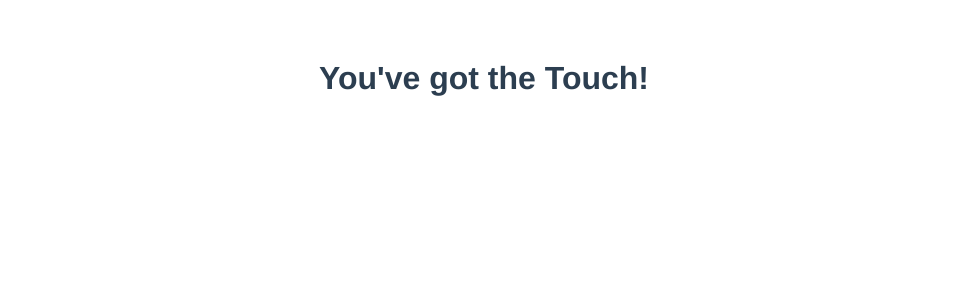
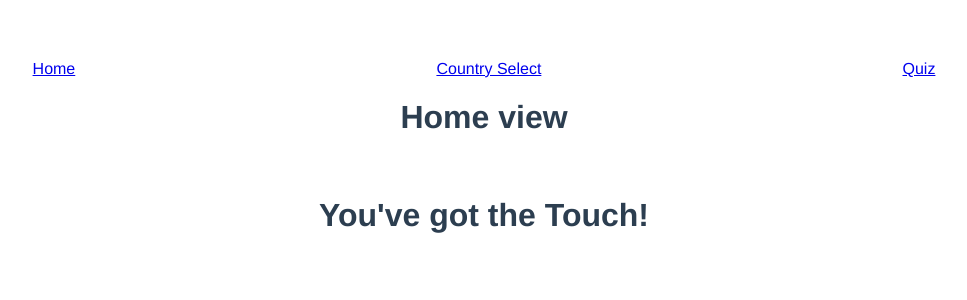
Before and after one commit to StewartMacLeman/Project-Mapps, a Vue app in the folder client/: page /#/ in a window 1280 px wide. Shown: the top 300 px of the page, without its empty margins (156-1123 px from the left). Built offline with nearby package versions, Linux system fonts and the light colour scheme.

Commit message:
Views set up.

```diff
--- a/client/package.json
+++ b/client/package.json
@@ -8,7 +8,8 @@
   },
   "dependencies": {
     "core-js": "^2.6.5",
-    "vue": "^2.6.10"
+    "vue": "^2.6.10",
+    "vue-router": "^3.0.6"
   },
   "devDependencies": {
     "@vue/cli-plugin-babel": "^3.8.0",
--- a/client/src/App.vue
+++ b/client/src/App.vue
@@ -1,7 +1,15 @@
 <template>
   <div id="app">
-    <h1>You've got the Touch!</h1>
+    <nav>
+      <router-link :to="{ name: 'home' }">Home</router-link>
+      <router-link :to="{ name: 'country-select' }">Country Select</router-link>
+      <router-link :to="{ name: 'quiz' }">Quiz</router-link>
+    </nav>
+    <div class="">
+      <router-view id="view"></router-view>
+    </div>
   </div>
+
 </template>
 
 <script>
@@ -22,4 +30,9 @@ export default {
   color: #2c3e50;
   margin-top: 60px;
 }
+
+nav {
+  display: flex;
+  justify-content: space-around;
+}
 </style>
--- a/client/src/main.js
+++ b/client/src/main.js
@@ -1,8 +1,10 @@
 import Vue from 'vue'
 import App from './App.vue'
+import router from './router.js'
 
 Vue.config.productionTip = false
 
 new Vue({
+  router,
   render: h => h(App),
 }).$mount('#app')
--- /dev/null
+++ b/client/src/router.js
@@ -0,0 +1,29 @@
+import Vue from 'vue'
+import Router from 'vue-router'
+import Home from '@/views/Home'
+import CountrySelect from '@/views/CountrySelect'
+import Quiz from '@/views/Quiz'
+
+Vue.use(Router)
+
+const router = new Router ({
+  routes: [
+    {
+      name: 'home',
+      path: '',
+      component: Home
+    },
+    {
+      name: 'country-select',
+      path: '/country-select',
+      component: CountrySelect
+    },
+    {
+      name: 'quiz',
+      path: '/quiz',
+      component: Quiz
+    }
+  ]
+})
+
+export default router;
--- /dev/null
+++ b/client/src/views/CountrySelect.vue
@@ -0,0 +1,15 @@
+<template lang="html">
+  <div class="">
+    <h1>Country Select view</h1>
+  <br>
+      <h1>You've got the Touch!</h1>
+  </div>
+</template>
+
+<script>
+export default {
+}
+</script>
+
+<style lang="css" scoped>
+</style>
--- /dev/null
+++ b/client/src/views/Home.vue
@@ -0,0 +1,15 @@
+<template lang="html">
+  <div class="">
+    <h1>Home view</h1>
+    <br>
+        <h1>You've got the Touch!</h1>
+  </div>
+</template>
+
+<script>
+export default {
+}
+</script>
+
+<style lang="css" scoped>
+</style>
--- /dev/null
+++ b/client/src/views/Quiz.vue
@@ -0,0 +1,15 @@
+<template lang="html">
+  <div class="">
+    <h1>Quiz view</h1>
+    <br>
+        <h1>You've got the Touch!</h1>
+  </div>
+</template>
+
+<script>
+export default {
+}
+</script>
+
+<style lang="css" scoped>
+</style>
```
Also changed, not shown: 1 other file (tests, documents, lock files or other folders).
